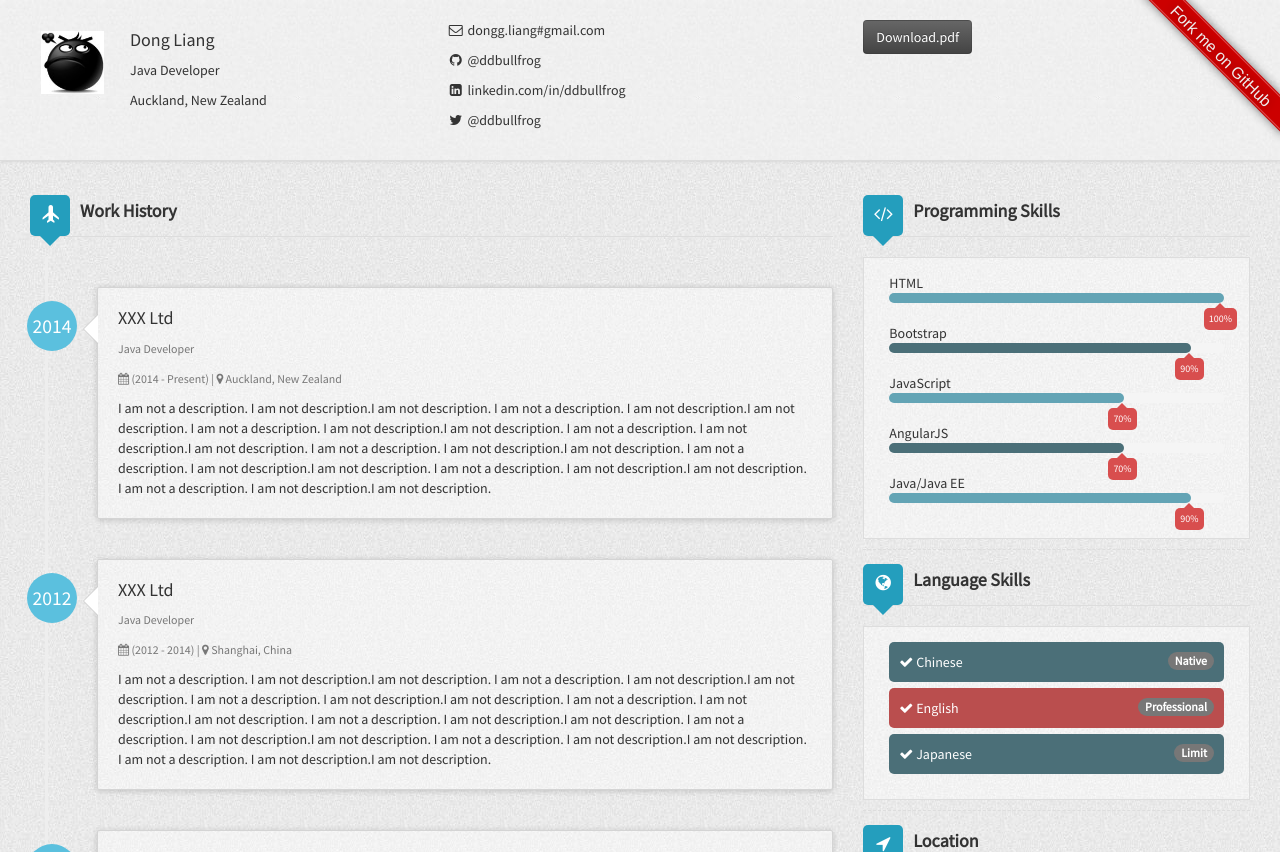
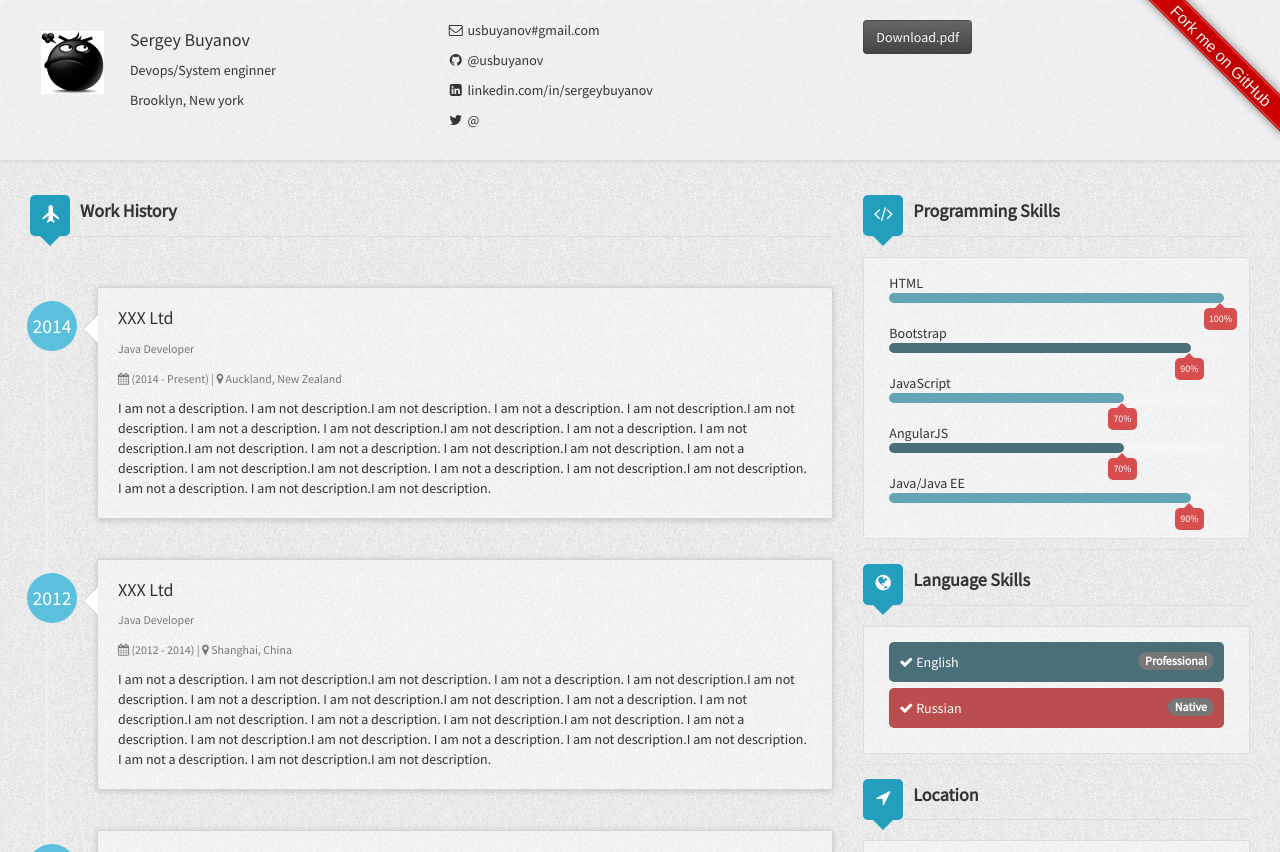
Before and after one commit to usbuyanov/resume, a Jekyll site: the page built from index.html, in a window 1280 px wide and 900 px high, cut to the strip 0-852 px from the top of the window. Built offline with Jekyll 4.4.1, drawn with Linux system fonts in a browser that asks for light colours; nearby versions of some CDN libraries; some of the changed text lies outside the part shown.

Commit message:
first commit

```diff
--- a/_config.yml
+++ b/_config.yml
@@ -1,9 +1,9 @@
 # Site settings
-title: Dong Liang's CV
-description: ddbullfrog's CV
+title: Sergey Buyanov CV
+#description: ddbullfrog's CV
 favicon: /assets/img/avatar.JPG
-baseurl: https://ddbullfrog.github.io/resumecard
-url: https://ddbullfrog.github.io/resumecard
+#baseurl: https://ddbullfrog.github.io/resumecard
+#url: https://ddbullfrog.github.io/resumecard
 rss_url: /pages/atom.xml
 google_analytics: UA-63653234-1
 
@@ -14,15 +14,15 @@ exclude: [vendor]
 
 # Author settings
 author:
-  name: Dong Liang
-  title: Java Developer
-  address: Auckland, New Zealand
-  email: dongg.liang#gmail.com
-  link: http://ddbullfrog.com
+  name: Sergey Buyanov
+  title: Devops/System enginner
+  address: Brooklyn, New york
+  email: usbuyanov#gmail.com
+#  link: http://ddbullfrog.com
   weibo:
-  github: ddbullfrog
-  linkedin: ddbullfrog
-  twitter: ddbullfrog
+  github: usbuyanov
+  linkedin: sergeybuyanov
+#  twitter: ddbullfrog
   gavatar: /resumecard/assets/img/avatar.JPG
   stackoverflow:
 #  stackoverflow: 4582127
@@ -58,15 +58,12 @@ author:
       duration: (2005 - 2009)
       description: I am not a description. I am not description.I am not description. I am not a description. I am not description.I am not description. I am not a description. I am not description.I am not description. I am not a description. I am not description.I am not description. I am not a description. I am not description.I am not description. I am not a description. I am not description.I am not description. I am not a description. I am not description.I am not description. I am not a description. I am not description.I am not description.
   languages:
-    - language1:
-      name: Chinese
-      proficiency: Native
     - language2:
       name: English
       proficiency: Professional
     - language3:
-      name: Japanese
-      proficiency: Limit
+      name: Russian
+      proficiency: Native
   programmingSkills:
     - skill1:
       name: HTML
```
Also changed, not shown: 1 other file.
